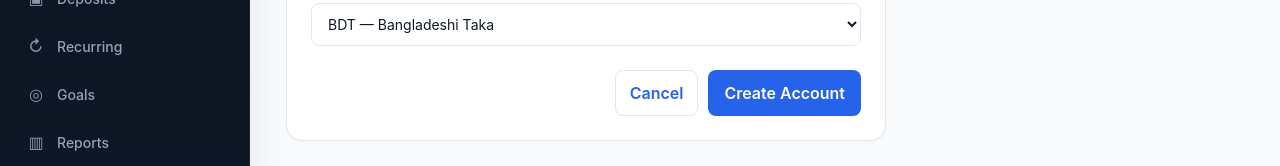
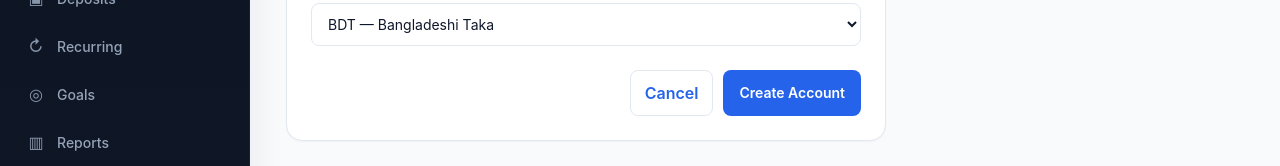
Before and after one commit to barshan94/money-calculator, a Next.js app: page /accounts/new in a window 1280 px wide. Shown: the part 458-624 px from the top of the page. Built offline with nearby package versions, Linux system fonts and the light colour scheme; no server answers.

Commit message:
Improve global button styling

```diff
--- a/src/app/globals.css
+++ b/src/app/globals.css
@@ -579,19 +579,59 @@ textarea {
 ========================================================= */
 
 button {
+  min-height: 40px;
+
+  padding: 9px 15px;
+
+  border: 1px solid #cbd5e1;
+
+  border-radius: 9px;
+
+  background: #ffffff;
+
+  color: #0f172a;
+
+  font-size: 14px;
+
+  font-weight: 600;
+
+  line-height: 1.2;
+
   transition:
     transform 0.12s ease,
     box-shadow 0.15s ease,
     background 0.15s ease,
-    border-color 0.15s ease;
+    border-color 0.15s ease,
+    color 0.15s ease;
 }
 
-button:active {
-  transform: translateY(1px);
+button:hover:not(:disabled) {
+  background: #f8fafc;
+
+  border-color: #94a3b8;
+
+  box-shadow: 0 2px 6px rgb(15 23 42 / 8%);
 }
 
-button:not([disabled]) {
-  cursor: pointer;
+button:active:not(:disabled) {
+  transform: translateY(1px);
+
+  box-shadow: none;
+}
+
+button:focus-visible {
+  outline: none;
+
+  border-color: var(--primary);
+
+  box-shadow:
+    0 0 0 3px rgb(37 99 235 / 12%);
+}
+
+button:disabled {
+  cursor: not-allowed;
+
+  opacity: 0.55;
 }
 
 /* =========================================================
```
